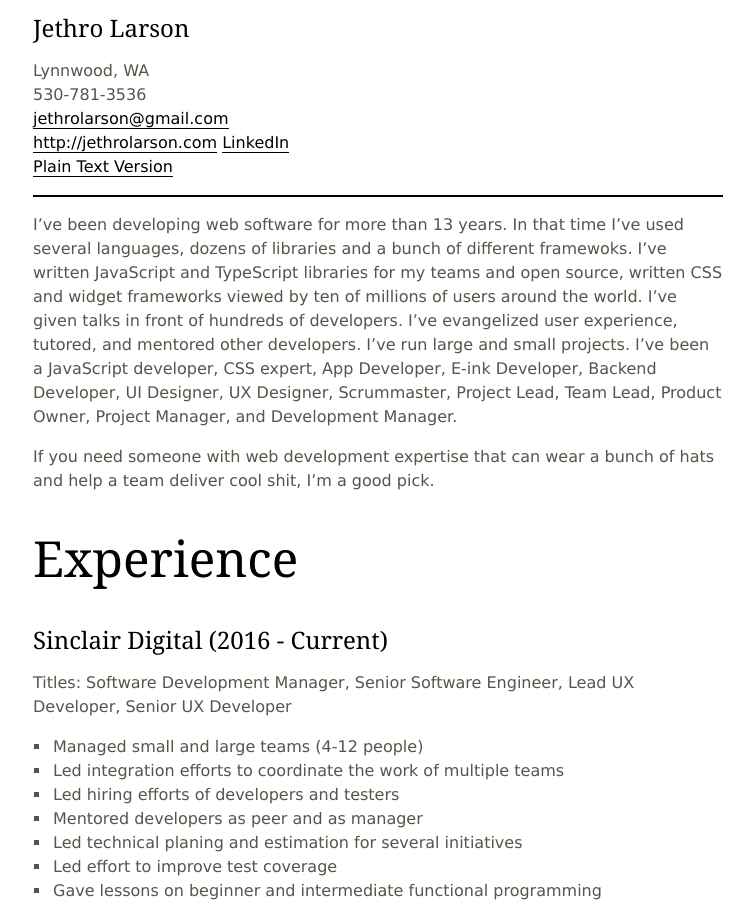
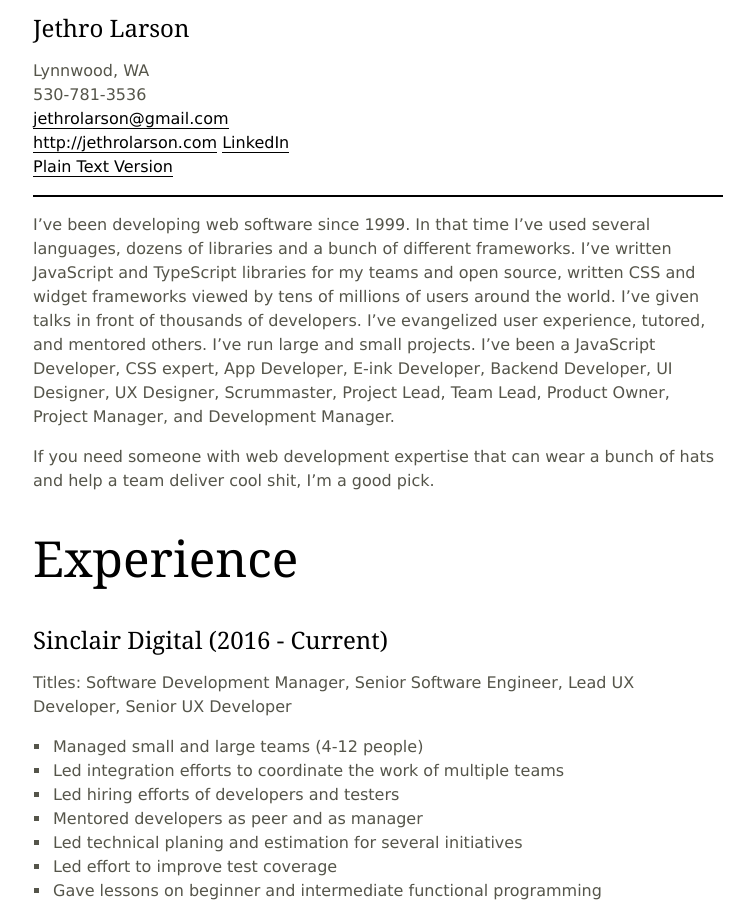
Before and after one commit to jethrolarson/jethrolarson.github.com, a Jekyll site: the page built from resume.md, in a window 1280 px wide and 900 px high. Shown: the whole window, without its empty margins (262-1016 px from the left). Built offline with Jekyll 4.4.1, drawn with Linux system fonts in a browser that asks for light colours.

Commit message:
fix typos

```diff
--- a/resume.md
+++ b/resume.md
@@ -14,7 +14,7 @@
 
 ----
 
-I've been developing web software for more than 13 years. In that time I've used several languages, dozens of libraries and a bunch of different framewoks. I've written JavaScript and TypeScript libraries for my teams and open source, written CSS and widget frameworks viewed by ten of millions of users around the world. I've given talks in front of hundreds of developers. I've evangelized user experience, tutored, and mentored other developers. I've run large and small projects. I've been a JavaScript developer, CSS expert, App Developer, E-ink Developer, Backend Developer, UI Designer, UX Designer, Scrummaster, Project Lead, Team Lead, Product Owner, Project Manager, and Development Manager.
+I've been developing web software since 1999. In that time I've used several languages, dozens of libraries and a bunch of different frameworks. I've written JavaScript and TypeScript libraries for my teams and open source, written CSS and widget frameworks viewed by tens of millions of users around the world. I've given talks in front of thousands of developers. I've evangelized user experience, tutored, and mentored others. I've run large and small projects. I've been a JavaScript Developer, CSS expert, App Developer, E-ink Developer, Backend Developer, UI Designer, UX Designer, Scrummaster, Project Lead, Team Lead, Product Owner, Project Manager, and Development Manager.
 
 If you need someone with web development expertise that can wear a bunch of hats and help a team deliver cool shit, I'm a good pick.
 
```
